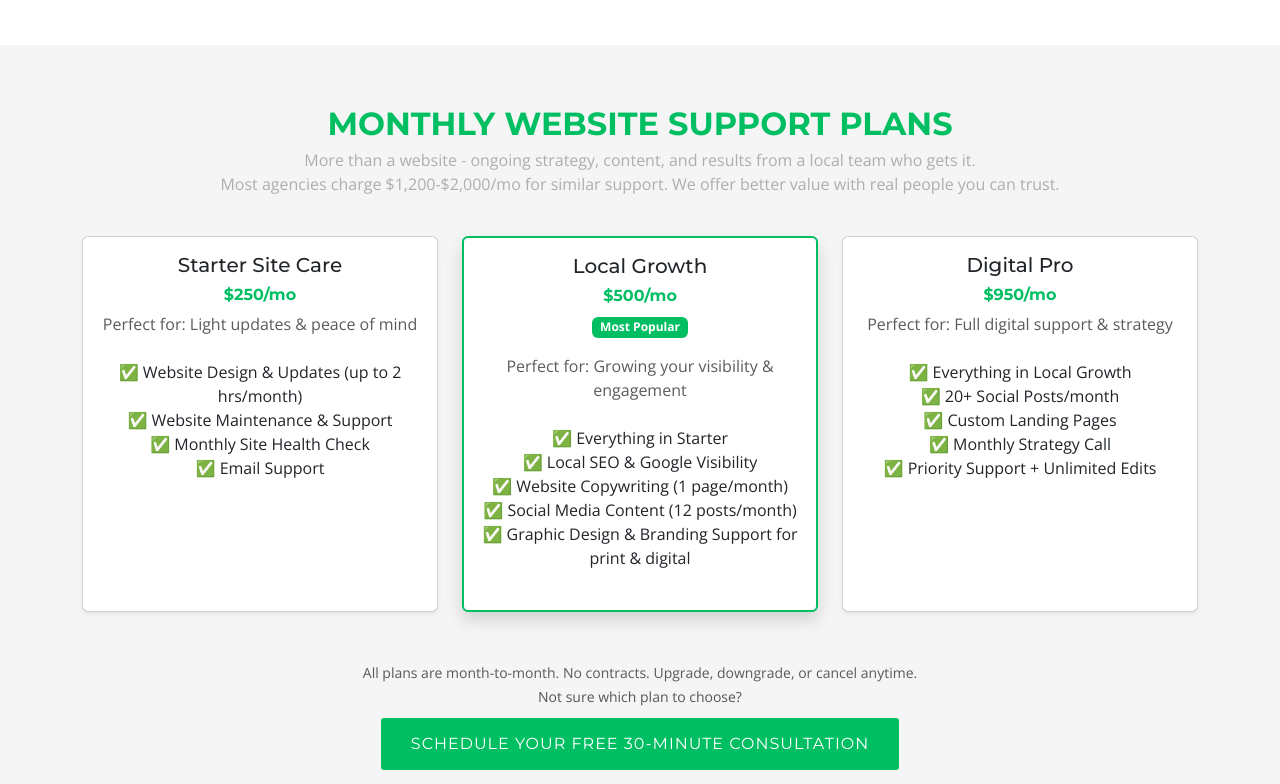
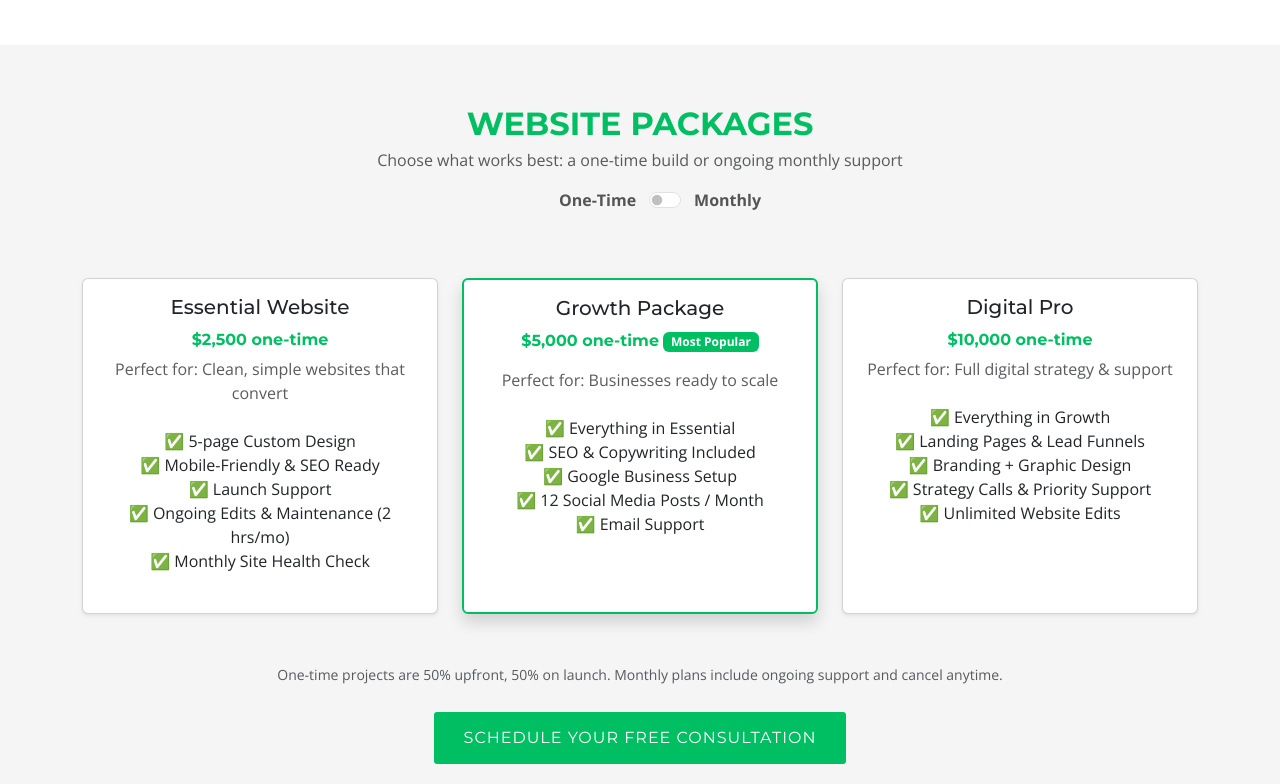
Before and after one commit to Bitcross/MooneyWebConsulting, a plain HTML site: page index.html in a window 1280 px wide. Shown: the part 4756-5540 px from the top of the page. Drawn offline with nearby package versions, Linux system fonts and the light colour scheme; a script that the page names is missing.

Commit message:
Enhance pricing section with toggle for one-time and monthly plans, add support features, and improve styling

```diff
--- a/assets/css/style.css
+++ b/assets/css/style.css
@@ -1285,6 +1285,33 @@ section {
   color: #999;
 }
 
+.support-feature {
+  transition: all 0.4s ease;
+}
+
+.support-feature.struck {
+  text-decoration: line-through;
+  opacity: 0.5;
+}
+
+.price {
+  transition: all 0.4s ease-in-out;
+  display: inline-block;
+}
+
+#billingToggle {
+  margin: 0 5px;
+}
+
+.form-check-input:checked {
+  background-color: #00bf63;
+  border-color: #00bf63;
+}
+
+.form-check-input:focus {
+  box-shadow: 0 0 0 0.25rem rgba(0, 191, 99, 0.25);
+}
+
 /*--------------------------------------------------------------
 # Lead Magnet
 --------------------------------------------------------------*/
--- a/index.html
+++ b/index.html
@@ -546,82 +546,119 @@
     </section> --><!-- End Team Section -->
 
     <!-- ======= Pricing Section ======= -->
-    <section id="pricing" class="pricing section-bg">
+    <section id="pricing-toggle" class="pricing section-bg">
       <div class="container">
+        <div class="section-title text-center mb-4">
+          <h2>Website Packages</h2>
+          <p class="text-muted">Choose what works best: a one-time build or ongoing monthly support</p>
 
-        <div class="section-title" data-aos="fade-up">
-          <h2>Monthly Website Support Plans</h2>
-          <p>More than a website - ongoing strategy, content, and results from a local team who gets it. <br>
-          Most agencies charge $1,200-$2,000/mo for similar support. We offer better value with real people you can trust.</p>
+          <!-- Toggle Switch -->
+          <div class="form-check form-switch d-inline-flex align-items-center gap-2 justify-content-center mt-3">
+            <label class="form-check-label fw-bold" for="billingToggle">One-Time</label>
+            <input class="form-check-input" type="checkbox" id="billingToggle" role="switch">
+            <label class="form-check-label fw-bold" for="billingToggle">Monthly</label>
+          </div>
         </div>
 
         <div class="row text-center">
-
-          <!-- Starter Plan -->
+          <!-- Repeat for each pricing plan -->
           <div class="col-md-4 mb-4">
             <div class="card h-100 shadow-sm">
               <div class="card-body">
-            <h5 class="card-title">Starter Site Care</h5>
-            <h6 class="card-price fw-bold brand-green">$250<span class="fs-6">/mo</span></h6>
-            <p class="text-muted">Perfect for: Light updates & peace of mind</p>
+                <h5 class="card-title">Essential Website</h5>
+                <h6 class="card-price fw-bold brand-green price" data-onetime="2500" data-monthly="250">$2,500<span class="fs-6 price-unit"> one-time</span></h6>
+                <p class="text-muted">Perfect for: Clean, simple websites that convert</p>
                 <ul class="list-unstyled my-4">
-              <li>✅ Website Design & Updates (up to 2 hrs/month)</li>
-              <li>✅ Website Maintenance & Support</li>
-              <li>✅ Monthly Site Health Check</li>
-              <li>✅ Email Support</li>
+                  <li>✅ 5-page Custom Design</li>
+                  <li>✅ Mobile-Friendly & SEO Ready</li>
+                  <li>✅ Launch Support</li>
+                  <li class="support-feature">✅ Ongoing Edits & Maintenance (2 hrs/mo)</li>
+                  <li class="support-feature">✅ Monthly Site Health Check</li>
+                </ul>
+              </div>
+            </div>
+          </div>
+          <!-- Add Growth and Pro packages here the same way -->
+           <!-- Pro Package -->
+          <div class="col-md-4 mb-4">
+            <div class="card h-100 shadow border-2 border-brand-green">
+              <div class="card-body">
+                <h5 class="card-title">Growth Package</h5>
+                <h6 class="card-price fw-bold brand-green price" data-onetime="5000" data-monthly="450">$5,000<span class="fs-6 price-unit"> one-time</span></h6>
+                <span class="badge bg-brand-green mb-3">Most Popular</span>
+                <p class="text-muted">Perfect for: Businesses ready to scale</p>
+                <ul class="list-unstyled my-4">
+                  <li>✅ Everything in Essential</li>
+                  <li>✅ SEO & Copywriting Included</li>
+                  <li>✅ Google Business Setup</li>
+                  <li class="support-feature">✅ 12 Social Media Posts / Month</li>
+                  <li class="support-feature">✅ Email Support</li>
                 </ul>
               </div>
             </div>
           </div>
 
-      <!-- Local Growth Plan -->
+          <!-- Digital Pro -->
           <div class="col-md-4 mb-4">
-        <div class="card h-100 shadow border-2 border-brand-green">
+            <div class="card h-100 shadow-sm">
               <div class="card-body">
-            <h5 class="card-title">Local Growth</h5>
-            <h6 class="card-price fw-bold brand-green">$500<span class="fs-6">/mo</span></h6>
-            <span class="badge bg-brand-green mb-3">Most Popular</span>
-            <p class="text-muted">Perfect for: Growing your visibility & engagement</p>
+                <h5 class="card-title">Digital Pro</h5>
+                <h6 class="card-price fw-bold brand-green price" data-onetime="10000" data-monthly="800">$10,000<span class="fs-6 price-unit"> one-time</span></h6>
+                <p class="text-muted">Perfect for: Full digital strategy & support</p>
                 <ul class="list-unstyled my-4">
-              <li>✅ Everything in Starter</li>
-              <li>✅ Local SEO & Google Visibility</li>
-              <li>✅ Website Copywriting (1 page/month)</li>
-              <li>✅ Social Media Content (12 posts/month)</li>
-              <li>✅ Graphic Design & Branding Support for print & digital</li>
+                  <li>✅ Everything in Growth</li>
+                  <li>✅ Landing Pages & Lead Funnels</li>
+                  <li>✅ Branding + Graphic Design</li>
+                  <li class="support-feature">✅ Strategy Calls & Priority Support</li>
+                  <li class="support-feature">✅ Unlimited Website Edits</li>
                 </ul>
               </div>
             </div>
           </div>
+          <!-- END PACKAGE TEMPLATE -->
+        </div>
 
-      <!-- Digital Pro Plan -->
-      <div class="col-md-4 mb-4">
-        <div class="card h-100 shadow-sm">
-          <div class="card-body">
-            <h5 class="card-title">Digital Pro</h5>
-            <h6 class="card-price fw-bold brand-green">$950<span class="fs-6">/mo</span></h6>
-            <p class="text-muted">Perfect for: Full digital support & strategy</p>
-            <ul class="list-unstyled my-4">
-              <li>✅ Everything in Local Growth</li>
-              <li>✅ 20+ Social Posts/month</li>
-              <li>✅ Custom Landing Pages</li>
-              <li>✅ Monthly Strategy Call</li>
-              <li>✅ Priority Support + Unlimited Edits</li>
-            </ul>
-
+        <div class="text-center mt-4">
+          <small class="text-muted">One-time projects are 50% upfront, 50% on launch. Monthly plans include ongoing support and cancel anytime.</small>
         </div>
+        <div class="ctabuttons mt-3">
+          <a href="#contact" class="btn-get-started scrollto mx-auto text-center">Schedule Your Free Consultation</a>
         </div>
       </div>
 
-        </div>
-        <div class="text-center mt-4">
-          <small class="text-muted">All plans are month-to-month. No contracts. Upgrade, downgrade, or cancel anytime.</small><br>
-          <small>Not sure which plan to choose?</small>
-        </div>
-        <div class="ctabuttons">
-          <a data-aos="fade-up" data-aos-delay="200" href="#contact" class="btn-get-started scrollto mx-auto text-center">Schedule Your Free 30-Minute Consultation</a>
-        </div>
-      </div>
-    </section><!-- End Pricing Section -->
+      <script>
+        const toggle = document.getElementById('billingToggle');
+        toggle.addEventListener('change', () => {
+          const prices = document.querySelectorAll('.price');
+          const supportItems = document.querySelectorAll('.support-feature');
+
+          prices.forEach(price => {
+            const oneTime = price.dataset.onetime;
+            const monthly = price.dataset.monthly;
+            const unit = toggle.checked ? '/mo' : ' one-time';
+
+            price.classList.add('fade-out');
+            setTimeout(() => {
+              price.innerHTML = `$${toggle.checked ? monthly : oneTime}<span class="fs-6 price-unit">${unit}</span>`;
+              price.classList.remove('fade-out');
+              price.classList.add('fade-in');
+              setTimeout(() => price.classList.remove('fade-in'), 300);
+            }, 200);
+          });
+
+          supportItems.forEach(item => {
+            if (toggle.checked) {
+              item.classList.remove('struck');
+            } else {
+              item.classList.add('struck');
+            }
+          });
+        });
+      </script>
+
+    </section>
+
+
 
     <!-- ======= Lead Magnet ======= -->
 
```
Lines whose indentation alone changed are shown as unchanged.
